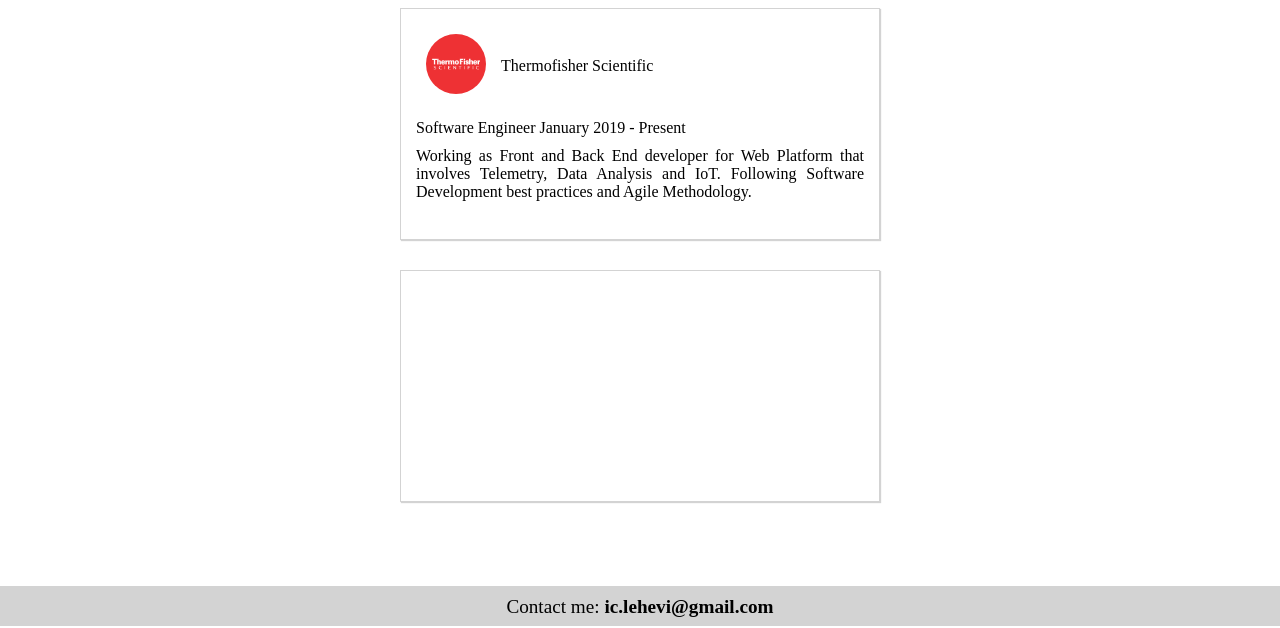
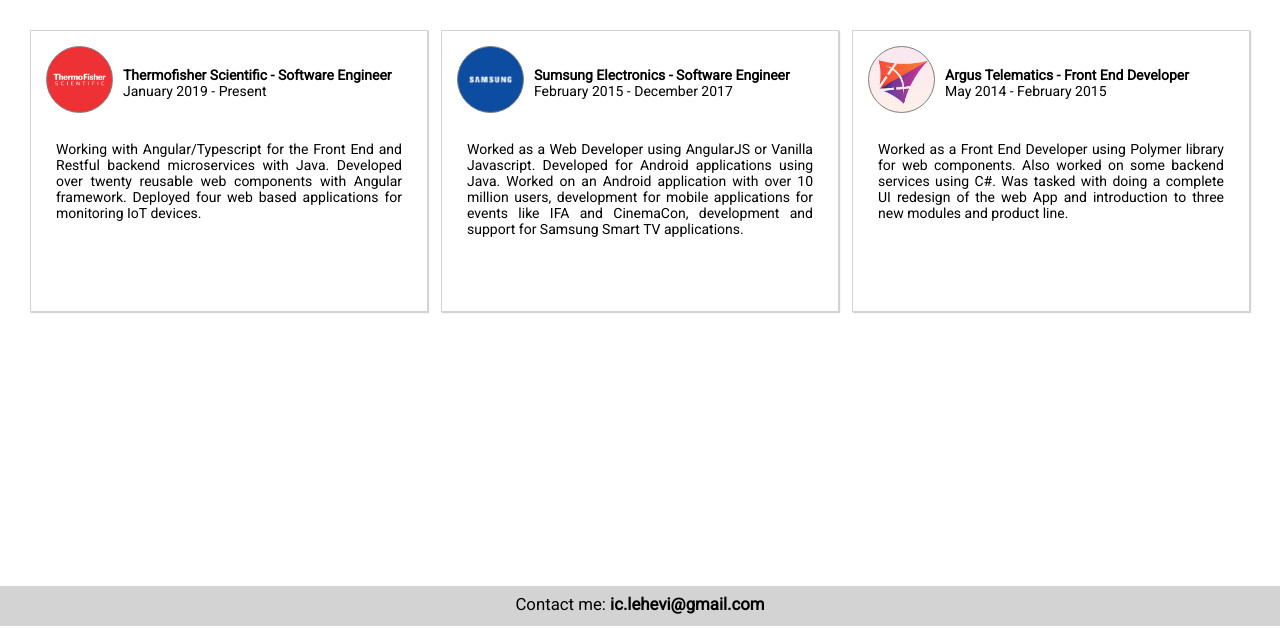
Before and after one commit to LeonardoVincente/portfolio, a plain HTML site: page index.html in a window 1280 px wide. Shown: the part 174-802 px from the top of the page. Drawn offline with Linux system fonts and the light colour scheme.

Commit message:
Added job description and new font
Aded job description for other jobs and new font

```diff
--- a/index.html
+++ b/index.html
@@ -1,8 +1,11 @@
 <html>
+
 <head>
     <meta name="viewport" content="width=device-width">
+    <link href="https://fonts.googleapis.com/css?family=Roboto&display=swap" rel="stylesheet">
     <link rel="stylesheet" href="style.css">
 </head>
+
 <body>
     <div id="mainContainer">
         <header>
@@ -11,25 +14,52 @@
         <section id="mainContent">
             <div id="experience-section">
                 <h2 class="header-job">Experience</h2>
+                <div class="card-container">
                     <div class="job-card">
                         <div class="job-summary">
+                            <div class="company-logo thermofisher-logo"></div>
                             <div class="company-info">
-                                <div class="company-logo"></div>
-                                <div class="companyName">Thermofisher Scientific</div>
-                            </div>
-                            <div class="titleContainer">
-                                <span>Software Engineer</span>
-                                <span>January 2019 - Present</span>
+                                <div class="companyName"><b>Thermofisher Scientific - Software Engineer</b></div>
+                                <div>January 2019 - Present</div>
                             </div>
                         </div>
-                        <div class="jobDescription">Working as Front and Back End developer for Web Platform that involves Telemetry, Data Analysis and IoT. Following Software Development best practices and Agile Methodology.</div>
+                        <div class="jobDescription">Working with Angular/Typescript for the Front End and Restful
+                            backend microservices with Java. Developed over twenty reusable web components with Angular
+                            framework. Deployed four web based applications for monitoring IoT devices.</div>
                     </div>
-                    <div class="job-card"></div>
+                    <div class="job-card">
+                        <div class="job-summary">
+                            <div class="company-logo samsung-logo"></div>
+                            <div class="company-info">
+                                <div class="companyName"><b>Sumsung Electronics - Software Engineer</b></div>
+                                <div>February 2015 - December 2017</div>
+                            </div>
+                        </div>
+                        <div class="jobDescription">Worked as a Web Developer using AngularJS or Vanilla Javascript.
+                            Developed for Android applications using Java. Worked on an Android application with over 10
+                            million users, development for mobile applications for events like IFA and CinemaCon,
+                            development and support for Samsung Smart TV applications.</div>
+                    </div>
+                    <div class="job-card">
+                        <div class="job-summary">
+                            <div class="company-logo argus-logo"></div>
+                            <div class="company-info">
+                                <div class="companyName"><b>Argus Telematics - Front End Developer</b></div>
+                                <div>May 2014 - February 2015</div>
+                            </div>
+                        </div>
+                        <div class="jobDescription">Worked as a Front End Developer using Polymer library for web
+                            components. Also worked on some backend services using C#. Was tasked with doing a complete
+                            UI redesign of the web App and introduction to three new modules and product line.</div>
+                    </div>
+                </div>
+            </div>
         </section>
         <footer>
-                Contact me:  <b>ic.lehevi@gmail.com</b>
+            Contact me: <b>ic.lehevi@gmail.com</b>
         </footer>
     </div>
 
 </body>
+
 </html>
--- a/style.css
+++ b/style.css
@@ -3,6 +3,8 @@
   padding: 0;
   width: 100%;
   height: 100%;
+  font-family: 'Roboto', sans-serif;
+  font-size: 14px;
 }
 
 header{
@@ -10,7 +12,6 @@
     background-image: url('images/green-banner.jpg');
     width: 100%;
 }
-
 
 .banner-text{
     font-size: 2.4rem;
@@ -50,7 +51,7 @@
   overflow-y: scroll;
 }
 
-  #experience-section{
+#experience-section, .card-container{
   display: flex;
   flex-direction: column;
 }
@@ -62,7 +63,7 @@
 
 .job-card{
   width: 80%;
-    height: 200px;
+  height: 250px;
   border: solid 1px lightgray;
   box-shadow: 1px 1px 1px lightgray;
   align-self: center;
@@ -72,34 +73,46 @@
 
 .jobDescription{
   text-align: justify;
+  padding: 10px;
 }
 
-  .titleContainer{
-    margin-bottom: 10px;
+.job-summary{
+  display: flex;
+  flex-direction: row;
 }
 
 .company-info{
   display: flex;
-    flex-direction: row;
+  flex-direction: column;
   height: 75px;
-    padding: 10px;
+  margin-left: 10px;
+  justify-content: center;
+  margin-bottom: 10px;
 }
 
 
 .company-logo{
-    width: 60px;
-    height: 60px;
-    border-radius: 50px;
-    background-image: url("images/thermofisher-logo.png");
+  width: 65px;
+  height: 65px;
+  min-width: 65px;
+  border-radius: 65px;
   background-size: 100%;
+  border: solid gray 1px;
 }
 
+.thermofisher-logo{
+  background-image: url("images/thermofisher-logo.png");
+}
 
-  .companyName{
-    display: flex;
-    align-items: center;
-    height: 65px;
-    padding-left: 15px;
+.samsung-logo{
+  background-image: url("images/samsung-logo-white.png");
+  background-color: #0c4da2;
+  background-repeat: no-repeat;
+  background-position: center;
+}
+
+.argus-logo{
+  background-image: url("images/argus-logo.jpg");
 }
 
 @media all and (min-width: 768px) {
@@ -110,6 +123,23 @@
   .header-job{
     align-self: center;
     width: 35%;
+  }
+  #experience-section{
+    padding: 30px;
+  }
+  .card-container{
+    flex-direction: row;
+    justify-content: space-between;
+
+  }
+
+  .job-card{
+    width: 30%;
+  }
+
+  .header-job{
+    align-self: flex-start;
+
   }
 
 }
```
Also changed, not shown: images/argus-logo.jpg (added), images/samsung-logo-white.png (added), images/samsung-logo.png (added). Lines whose indentation alone changed are shown as unchanged.
